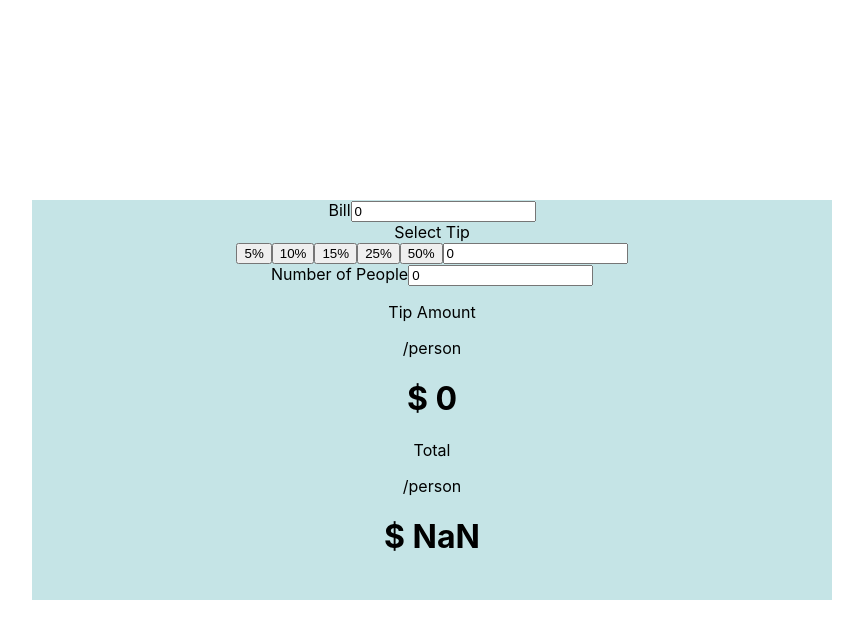
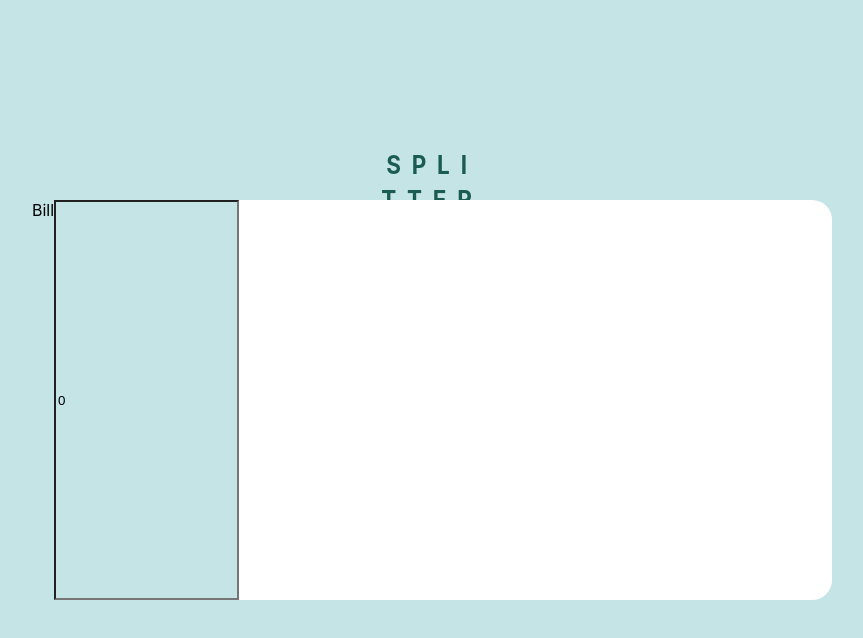
Before and after one commit to ophy90/tip-calculator-app-main, a React (Create React App) app in the folder tip-calculator/: page / in a window 1280 px wide. Shown: the top 638 px of the page, without its empty margins (208-1071 px from the left). Built offline with nearby package versions, Linux system fonts and the light colour scheme.

Commit message:
design of calculator div

```diff
--- a/tip-calculator/src/components/calculator/calculator.component.js
+++ b/tip-calculator/src/components/calculator/calculator.component.js
@@ -32,8 +32,14 @@
 
     return (
         <>
-            <div className="container">
-                <div>
+            <div className="title first-line">
+                SPLI
+            </div>
+            <div className="title second-line">
+                TTER
+            </div>
+            <div>
+                <div className = "calculator">
                     <label>Bill</label>
                     <input value={bill} onChange={handleChange(setBill)}/>
                 </div>
@@ -52,7 +58,6 @@
                     <label>Number of People</label>
                     <input type= "number" value={amountPeople} onChange={handleChange(setAmountPeople) }/>
                 </div>
-
                 <div>
                     <p>Tip Amount</p>
                     <p>/person</p>
@@ -62,6 +67,8 @@
                     <h1>$ {total}</h1>
                 </div>
             </div>
+            <div className="container">
+            </div>
         </>
     );
 }
--- a/tip-calculator/src/components/calculator/calculator.styles.scss
+++ b/tip-calculator/src/components/calculator/calculator.styles.scss
@@ -1,11 +1,34 @@
+// position of blue container
 * {
-  //height: 100vh;
-  //width: 100vh;
-  //position: relative;
+  background-color: #C5E4E6;
 }
 
 .container {
-  background-color: #C5E4E6;
+}
+
+//Title split on 2 lines
+.title {
+  color: rgb(26, 91, 84);
+  font-size: 25px;
+  font-weight: bold;
+  letter-spacing: 12px;
+  transform: scaleX(.9);
+}
+
+.first-line {
+  margin-top: 150px;
+  margin-bottom: 5px;
+}
+
+.second-line {
+}
+
+// Calculator
+
+.calculator {
+  display: flex;
+  border-radius: 20px;
+  background-color: #ffffff;
   width: 800px;
   height: 400px;
   position: absolute;
@@ -14,4 +37,4 @@
   left: 0;
   right: 0;
   margin: auto;
-  }
+}
```
